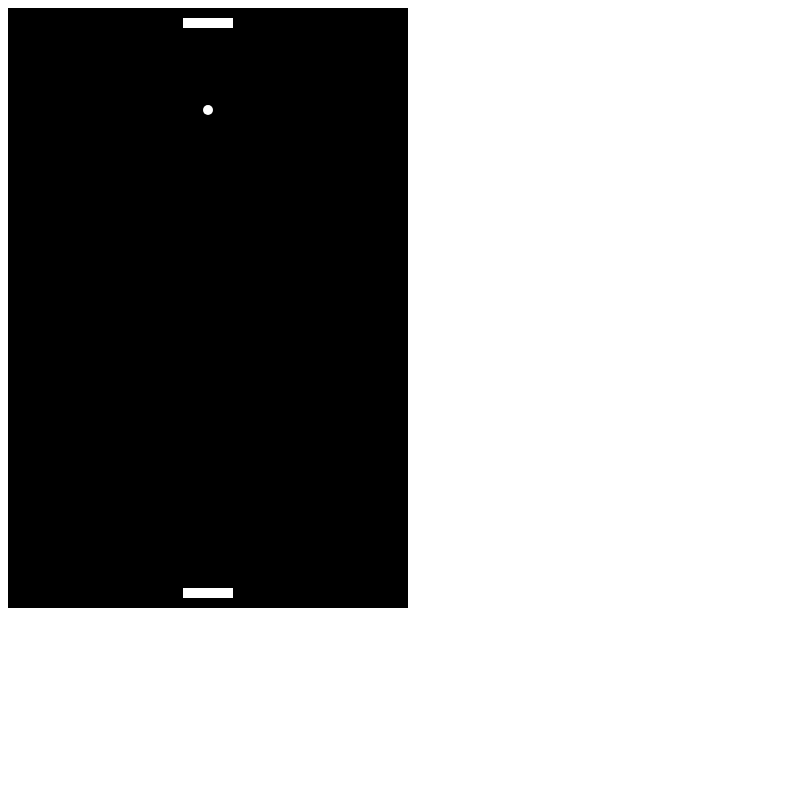
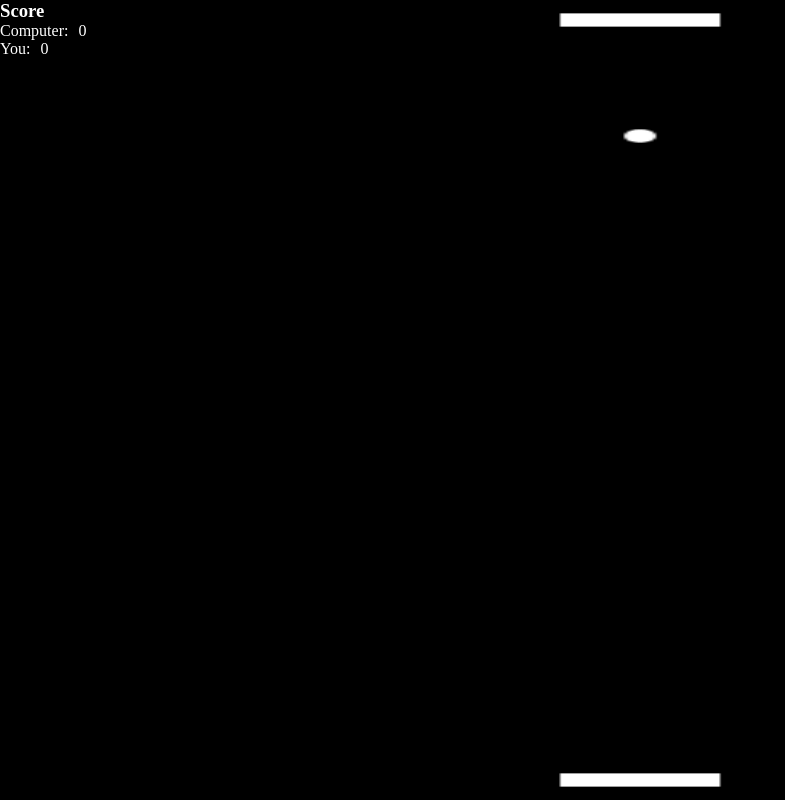
Before and after one commit to arievdp/pong, a plain HTML site: page index.html in a window 1280 px wide. Shown: the whole page, without its empty margins (0-785 px from the left). Drawn offline with Linux system fonts and the light colour scheme.

Commit message:
Working pong scores

```diff
--- a/index.html
+++ b/index.html
@@ -1,7 +1,19 @@
 <html>
   <head>
     <script src="pong.js"></script>
+    <link rel="stylesheet" href="styles.css">
   </head>
   <body>
+    <div class="score-board">
+      <h3>Score</h3>
+      <div class="score-card">
+        <p class="score-card__title">Computer:</p>
+        <p id="computerScore"></p>
+      </div>
+      <div class="score-card">
+        <p class="score-card__title">You:</p>
+        <p id="playerScore"></p>
+      </div>
+    </div>
   </body>
 </html>
--- a/pong.js
+++ b/pong.js
@@ -8,9 +8,8 @@ const animate =
     window.setTimeout(callback, 1000/60)
   }
 
-// Could also use getElementByID
-
 const canvas = document.createElement('canvas')
+canvas.className = 'canvas'
 const width = 400
 const height = 600
 
@@ -24,7 +23,11 @@ const context = canvas.getContext('2d')
 window.onload = function() {
   document.body.appendChild(canvas)
   animate(step)
+  updateDomScores()
 }
+
+let player1Score = 0
+let player2Score = 0
 
 // the sttep Function updates all objects: players paddle,computers paddle, and the ball. Next it will render those objects. Lastly it will use requestAnimationFrame to call the step function again
 
@@ -69,10 +72,12 @@ function Paddle(x, y, width, height) {
 
 function Player() {
   this.paddle = new Paddle(175, 580, 50, 10);
+  this.score = 0
 }
 
 function Computer() {
- this.paddle = new Paddle(175, 10, 50, 10);
+  this.paddle = new Paddle(175, 10, 50, 10);
+  this.score = 0
 }
 
 function Ball(x, y) {
@@ -154,11 +159,22 @@ Ball.prototype.update = function(paddle1, paddle2) {
     this.x_speed = -this.x_speed;
   }
 
-  if(this.y < 0 || this.y > 600) { // a point was scored
+  if(this.y < 0) { // a point was scored Player1
     this.x_speed = 0;
     this.y_speed = 3;
     this.x = 200;
     this.y = 300;
+    player.score ++
+    updateDomScores()
+  }
+
+  if(this.y > 600) { // a point was scored compy
+    this.x_speed = 0;
+    this.y_speed = 3;
+    this.x = 200;
+    this.y = 300;
+    computer.score += 1
+    updateDomScores()
   }
 
   if(top_y > 300) {
@@ -203,3 +219,8 @@ window.addEventListener("keydown", function(event) {
 window.addEventListener("keyup", function(event) {
   delete keysDown[event.keyCode];
 });
+
+function updateDomScores () {
+  document.getElementById('playerScore').innerHTML = player.score;
+  document.getElementById('computerScore').innerHTML = computer.score;
+}
--- a/styles.css
+++ b/styles.css
@@ -2,4 +2,26 @@
 
 html, body { width:100%; height:100%; } /* just to be sure these are full screen*/
 
-canvas { display:block; } /* To remove the scrollbars */
+canvas {
+  display: block;
+  width: 100%;
+  height: 100%;
+  z-index: 10;
+}
+
+.score-board {
+  position: absolute;
+  width: 300px;
+  height: 150px;
+  z-index: 100;
+  background: none;
+  color: white;
+}
+
+.score-card {
+  display: flex;
+}
+
+.score-card__title {
+  margin-right: 10px;
+}
```
